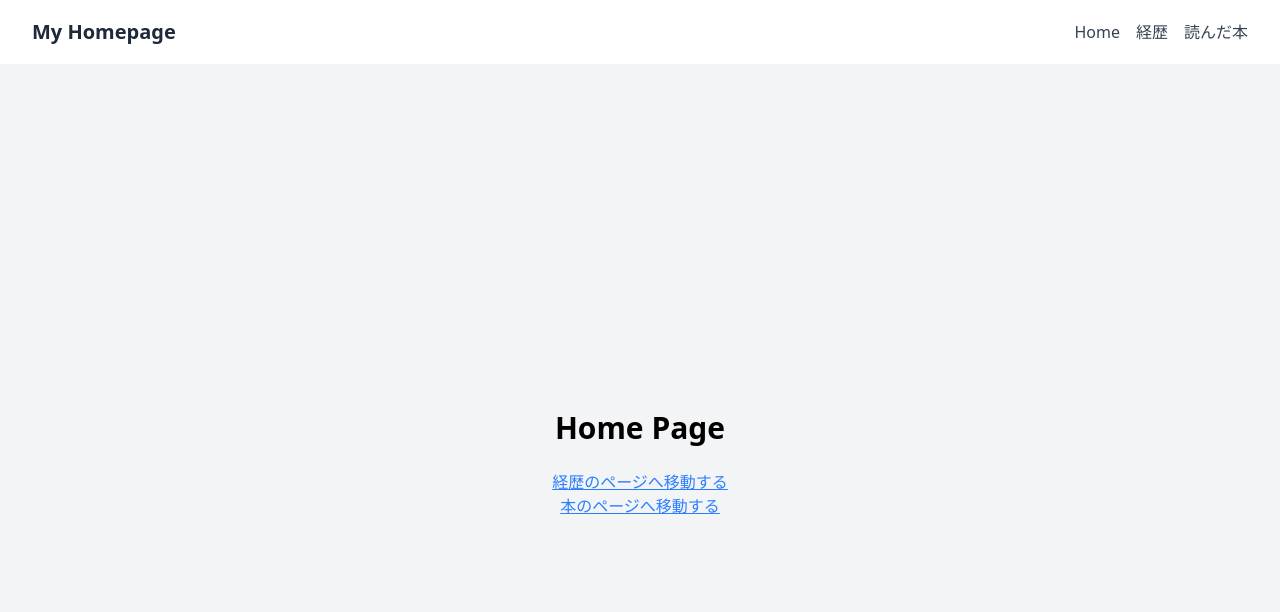
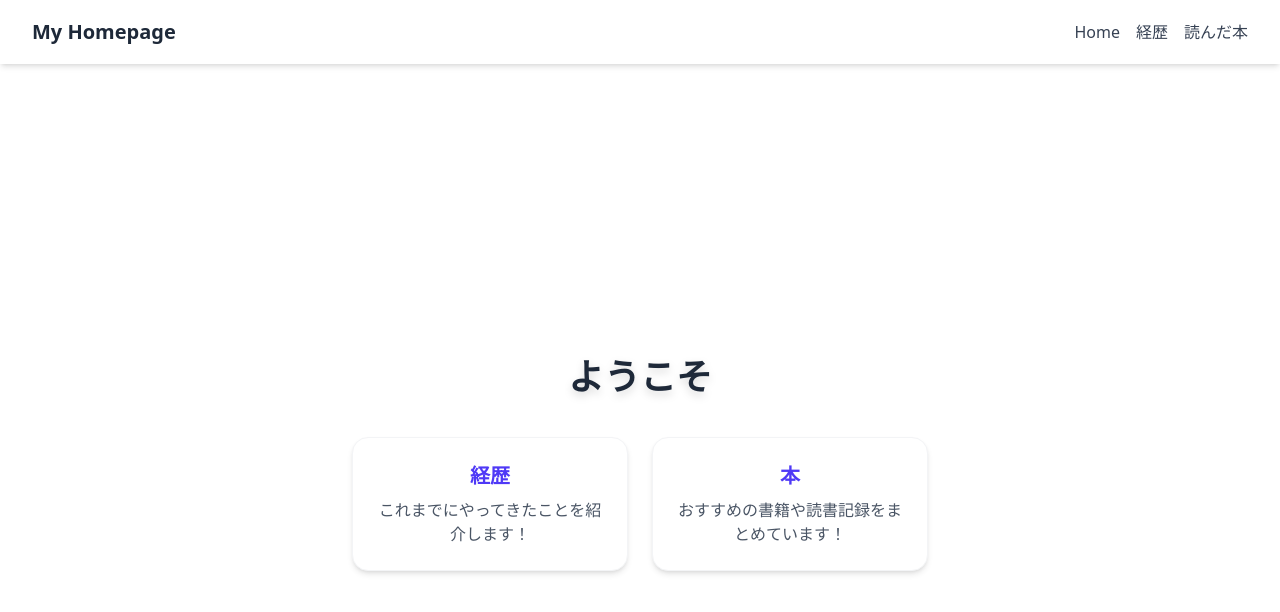
Before and after one commit to hiroki2255070t/sample_firebase, a React app: page /home in a window 1280 px wide. Shown: the top 612 px of the page. Built offline with nearby package versions, Linux system fonts and the light colour scheme; no server answers; the HTML template or start-up script is replaced by a standard one.

Commit message:
fix Homeページの修正

```diff
--- a/src/pages/Home.tsx
+++ b/src/pages/Home.tsx
@@ -1,16 +1,43 @@
 import { Link } from "react-router-dom";
+
+const PageCard = ({
+  path,
+  title,
+  text,
+}: {
+  path: string;
+  title: string;
+  text: string;
+}) => {
+  return (
+    <Link
+      to={path}
+      className="bg-white p-6 rounded-2xl shadow-md hover:shadow-xl transition-shadow duration-300 transform hover:-translate-y-1 text-center border border-gray-100"
+    >
+      <h2 className="text-xl font-semibold text-indigo-600 mb-2">{title}</h2>
+      <p className="text-gray-600">{text}</p>
+    </Link>
+  );
+};
 
 export const Home = () => {
   return (
-    <div className="flex flex-col items-center justify-center min-h-screen bg-gray-100">
-      <h1 className="text-3xl font-bold mb-6">Home Page</h1>
-
-      <Link to="/history" className="text-blue-500 underline">
-        経歴のページへ移動する
-      </Link>
-      <Link to="/books" className="text-blue-500 underline">
-        本のページへ移動する
-      </Link>
+    <div className="flex flex-col items-center justify-center min-h-screen bg-gradient-to-br px-4">
+      <h1 className="text-4xl font-extrabold text-gray-800 mb-10 drop-shadow-lg">
+        ようこそ
+      </h1>
+      <div className="grid grid-cols-1 sm:grid-cols-2 gap-6 w-full max-w-xl">
+        <PageCard
+          path="/history"
+          title="経歴"
+          text="これまでにやってきたことを紹介します！"
+        ></PageCard>
+        <PageCard
+          path="/books"
+          title="本"
+          text="おすすめの書籍や読書記録をまとめています！"
+        ></PageCard>
+      </div>
     </div>
   );
 };
```
